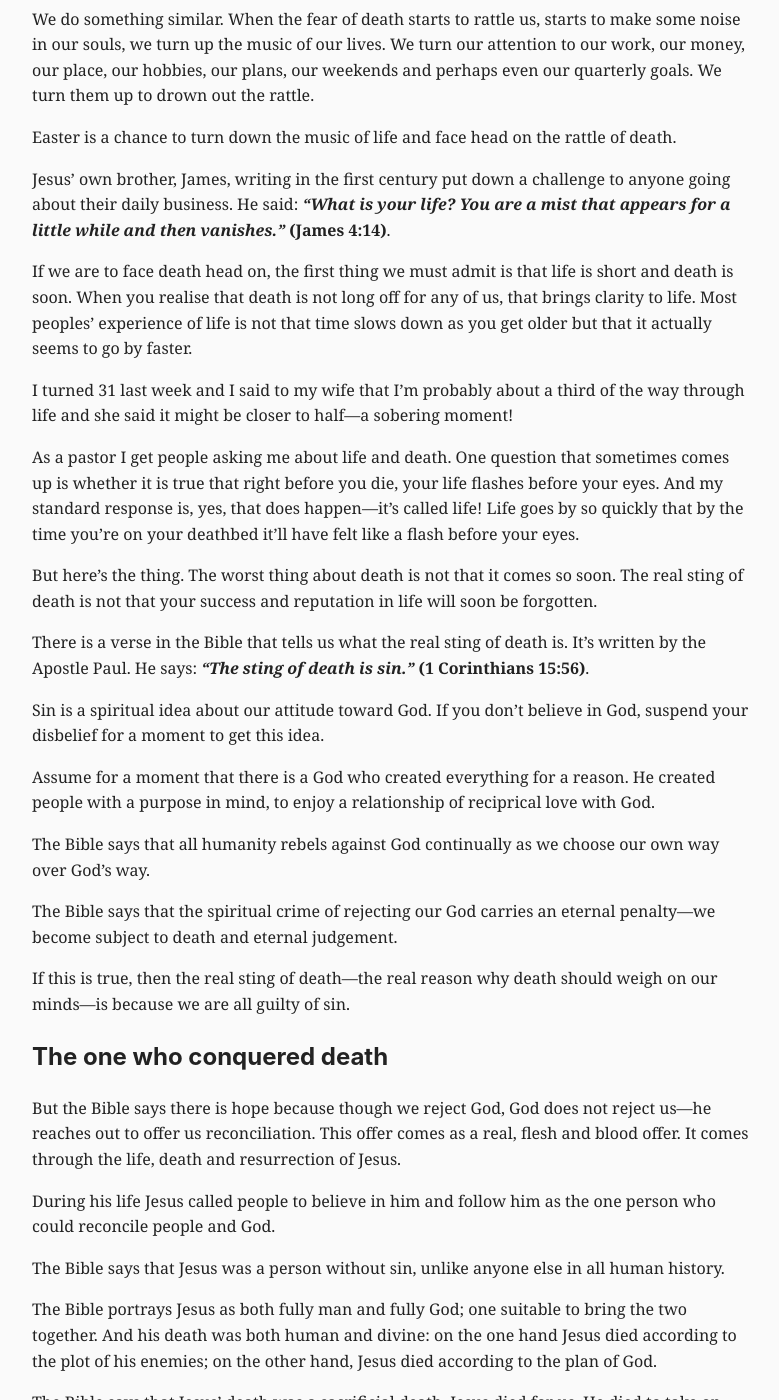
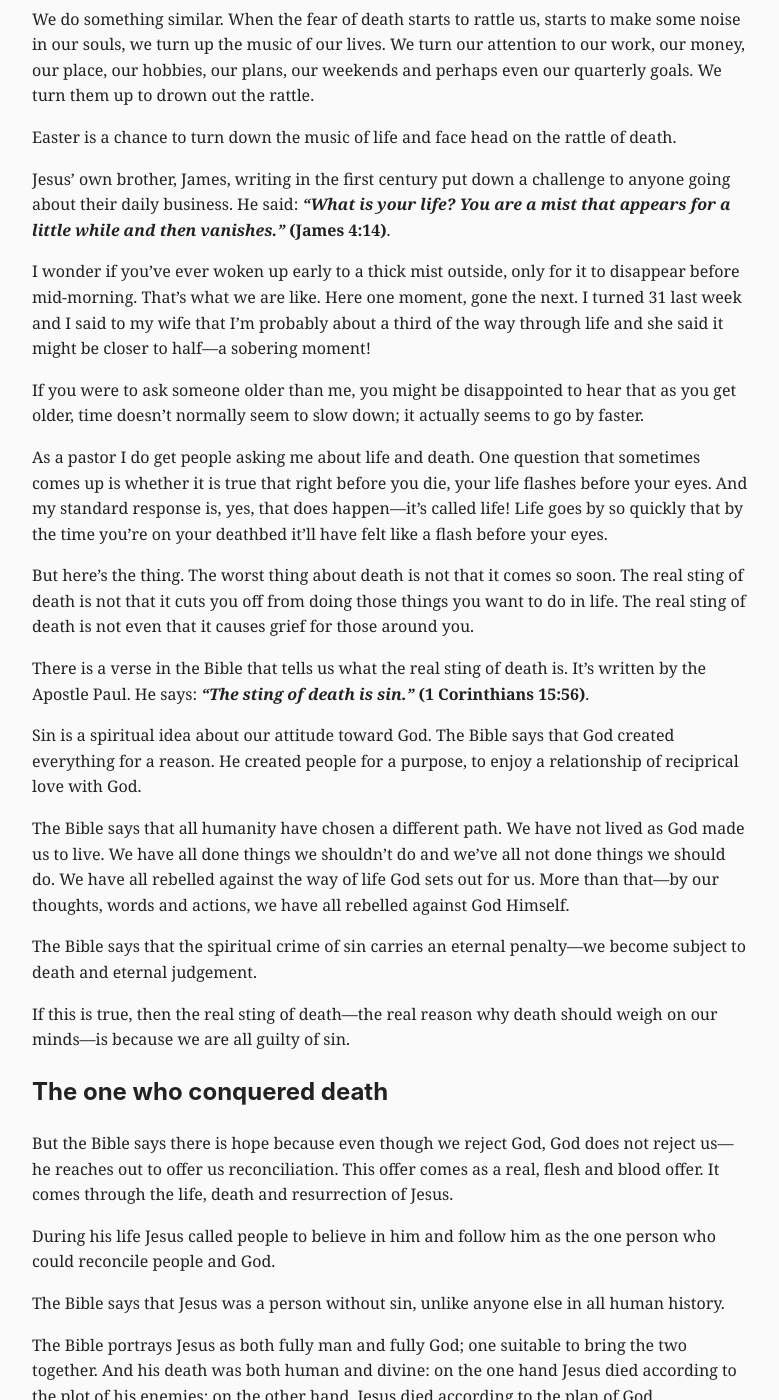
Before and after one commit to pipwitheridge/blog, a Jekyll site: the page built from _posts/2026-04-05-easter-sermon.md, in a window 1280 px wide and 1400 px high, scrolled down 1246 px. Shown: the whole window, without its empty margins (248-1027 px from the left). Built offline with Jekyll 4.4.1, drawn with Linux system fonts in a browser that asks for light colours; some of the changed text lies outside the part shown.

Commit message:
sermon update

```diff
--- a/_posts/2026-04-05-easter-sermon.md
+++ b/_posts/2026-04-05-easter-sermon.md
@@ -25,7 +25,7 @@
 
 The marketing guy—his name was Rick—was larger than life. He was a real friend of mine. He loved life. He was a bit different to the other guy in that he didn't live for his work; he lived for the weekend. He didn't think in quarters; he seemed live life one week at a time. He loved Friday beers. He loved the weekend. He loved his place which he rented in Mosman. One week, maybe on a whim, he went on this scuba diving holiday, and during one of the dives he descended too deep too quickly. He passed out and died.
 
-Now if you had asked these guys during their life if they feared death, I'm pretty sure they would have said no. Knowing Rick, he might have quoted someone like Mark Twain who said : “I don't fear death because I was dead for billions and billions of years before I was born, and I didn't suffer the slightest inconvenience from it.”
+Now if you had asked these guys during their life if they feared death, I'm pretty sure they would have said no. Knowing Rick, he might have quoted someone like Mark Twain who said : “I was dead for billions and billions of years before I was born, and I didn't suffer the slightest inconvenience from it.”
 
 Maybe that's how you feel about death. It's not on your mind much. It's certainly not something you actively take to heart when you think about your week, or your next three months.
 
@@ -39,29 +39,27 @@
 
 Jesus' own brother, James, writing in the first century put down a challenge to anyone going about their daily business. He said: ***"What is your life? You are a mist that appears for a little while and then vanishes."* (James 4:14)**.
 
-If we are to face death head on, the first thing we must admit is that life is short and death is soon. When you realise that death is not long off for any of us, that brings clarity to life. Most peoples' experience of life is not that time slows down as you get older but that it actually seems to go by faster.
+I wonder if you've ever woken up early to a thick mist outside, only for it to disappear before mid-morning. That's what we are like. Here one moment, gone the next. I turned 31 last week and I said to my wife that I'm probably about a third of the way through life and she said it might be closer to half—a sobering moment!
 
-I turned 31 last week and I said to my wife that I'm probably about a third of the way through life and she said it might be closer to half—a sobering moment!
+If you were to ask someone older than me, you might be disappointed to hear that as you get older, time doesn't normally seem to slow down; it actually seems to go by faster.
 
-As a pastor I get people asking me about life and death. One question that sometimes comes up is whether it is true that right before you die, your life flashes before your eyes. And my standard response is, yes, that does happen—it's called life! Life goes by so quickly that by the time you're on your deathbed it'll have felt like a flash before your eyes.
+As a pastor I do get people asking me about life and death. One question that sometimes comes up is whether it is true that right before you die, your life flashes before your eyes. And my standard response is, yes, that does happen—it's called life! Life goes by so quickly that by the time you're on your deathbed it'll have felt like a flash before your eyes.
 
-But here's the thing. The worst thing about death is not that it comes so soon. The real sting of death is not that your success and reputation in life will soon be forgotten.
+But here's the thing. The worst thing about death is not that it comes so soon. The real sting of death is not that it cuts you off from doing those things you want to do in life. The real sting of death is not even that it causes grief for those around you.
 
 There is a verse in the Bible that tells us what the real sting of death is. It's written by the Apostle Paul. He says: ***"The sting of death is sin."* (1 Corinthians 15:56)**.
 
-Sin is a spiritual idea about our attitude toward God. If you don't believe in God, suspend your disbelief for a moment to get this idea.
+Sin is a spiritual idea about our attitude toward God. The Bible says that God created everything for a reason. He created people for a purpose, to enjoy a relationship of reciprical love with God.
 
-Assume for a moment that there is a God who created everything for a reason. He created people with a purpose in mind, to enjoy a relationship of reciprical love with God.
+The Bible says that all humanity have chosen a different path. We have not lived as God made us to live. We have all done things we shouldn't do and we've all not done things we should do. We have all rebelled against the way of life God sets out for us. More than that—by our thoughts, words and actions, we have all rebelled against God Himself.
 
-The Bible says that all humanity rebels against God continually as we choose our own way over God's way.
-
-The Bible says that the spiritual crime of rejecting our God carries an eternal penalty—we become subject to death and eternal judgement.
+The Bible says that the spiritual crime of sin carries an eternal penalty—we become subject to death and eternal judgement.
 
 If this is true, then the real sting of death—the real reason why death should weigh on our minds—is because we are all guilty of sin.
 
 ## The one who conquered death
 
-But the Bible says there is hope because though we reject God, God does not reject us—he reaches out to offer us reconciliation. This offer comes as a real, flesh and blood offer. It comes through the life, death and resurrection of Jesus.
+But the Bible says there is hope because even though we reject God, God does not reject us—he reaches out to offer us reconciliation. This offer comes as a real, flesh and blood offer. It comes through the life, death and resurrection of Jesus.
 
 During his life Jesus called people to believe in him and follow him as the one person who could reconcile people and God.
 
@@ -69,29 +67,37 @@
 
 The Bible portrays Jesus as both fully man and fully God; one suitable to bring the two together. And his death was both human and divine: on the one hand Jesus died according to the plot of his enemies; on the other hand, Jesus died according to the plan of God.
 
-The Bible says that Jesus' death was a sacrificial death. Jesus died for us. He died to take on himself a penalty for a crime he didn't commit—the spiritual crime of sin.
-
 You might think that the worst thing about Jesus' death was that he was taken too soon. He died in His early thirties.
 
 You might think that the worst thing about Jesus' death was that when he died his friends had deserted him and that peoples' final judgement on his life was negative.
 
 You might think that the worst thing about Jesus' death was the physical pain that accompanied it.
 
-Yet the real sting of Jesus' death was sin. As Jesus died he took on himself the sin of the world and with it, took the penalty of sin for us.
+Yet the real sting of Jesus' death was sin. As Jesus died he took on himself the sin of the world and with it, took the penalty of sin for us. The Bible says that Jesus' death was a sacrifice which atoned for our sin.
 
-Now, this is a great spiritual claim, that Jesus has paid the penalty for our sin. The problem with spiritual claims, though, is that they are just that—spiritual; invisible; hard to test. How can we begin to assess whether there is any truth to it?
+Now, this is a great spiritual claim, that Jesus has paid the penalty for our sin. The problem with spiritual claims, though, is that they are just that—spiritual; invisible; hard to test.
 
-Well, here's one way to think about it. Question: If someone goes to jail as penalty for a crime—how do we know the penalty has been paid and the judge satisfied? Answer: When the jail doors open and the prisoner goes free.
+We all know the feeling of someone saying, "I forgive you", but by their actions they show they are holding a grudge and forgiveness has not really happened. How do we know Jesus' death makes us reconciled to God?
+
+Well, here's one way to think about it. If someone goes to jail as penalty for a crime—how do we know the penalty has been paid and the judge satisfied? Answer: When the jail doors open and the prisoner goes free.
 
 Jesus went to death for us. Yet on the third day he walked free, because the penalty had been paid and the judge satisfied.
 
-This is not just a spiritual claim—it's a historical one. One we can get our hands on. We read the account in Mark's gospel. The women came to the tomb, and from Mark 16 verse 4 it says:
+This is not just a spiritual claim—it's a historical one. One we can get our hands on. We read the account in Mark's gospel.
 
-***But when they looked up, they saw that the stone, which was very large, had been rolled away. As they entered the tomb, they saw a young man dressed in a white robe sitting on the right side, and they were alarmed. “Don’t be alarmed,” he said. “You are looking for Jesus the Nazarene, who was crucified. He has risen! He is not here. See the place where they laid him. But go, tell his disciples and Peter, ‘He is going ahead of you into Galilee. There you will see him, just as he told you.’”* (Mark 16:4–7)**.
+The women saw where Jesus was laid in the tomb. Then, after the Sabbath, they went to anoint Jesus' body with spices. They got up early and went to the tomb, and from Mark 16 verse 4 it says:
+
+***But when they looked up, they saw that the stone, which was very large, had been rolled away. As they entered the tomb, they saw a young man dressed in a white robe sitting on the right side, and they were alarmed. “Don’t be alarmed,” he said. “You are looking for Jesus the Nazarene, who was crucified. He has risen! He is not here. See the place where they laid him. But go, tell his disciples and Peter, ‘He is going ahead of you into Galilee. There you will see him, just as he told you.’”* (Mark 16:4—7).**
 
 And here is the final verse in the whole book of Mark's gospel—verse 8: ***"Trembling and bewildered, the women went out and fled from the tomb. They said nothing to anyone, because they were afraid."* (Mark 16:8)**.
 
-It ends on a note of fear—the women trembling—and rightly so. Because if the resurrection is true, it's scary. If death is not the end, our lives really matter—that's scary.
+And that's it. That's the end of Mark's gospel. You might wonder why it ends like that. I do too.
+
+It is possible that Mark ends so abruptly because what he wants us to feel as we read these final lines is not comfort, but discomfort. Mark is writing into a context likely some years after the death of Jesus, and so much of the news of Jesus' resurrection has already spread about. People knew the claims: Jesus resurrected, appeared to many people, ascended into heaven, and is returning to bring about justice and judgement. Mark's gospel serves as the beginning of that good news, and he gets us right to the point in the story where we must turn down the music of all that's going on and ask the question: what does all this mean?
+
+It's interesting that in none of the gospel accounts does someone see the empty tomb and immediately put all the pieces together and believe. What we see is a very human, natural reaction: alarm, fear. Other gospel accounts have joy mixed in with the fear, but Mark ends his gospel on a note of fear and shock and awe.
+
+Because if the resurrection is true, it's scary. If death is not the end, our lives really matter—that's scary.
 
 If you think death is the full-stop, your life sentence can contain whatever you want it to contain—it doesn't really matter. But if death is a comma into something else, and that something else is very much shaped by the life we lead now, then all of a sudden life is very important.
 
```
Also changed, not shown: other parts of _posts/2026-04-05-easter-sermon.md (+1 -1 lines).
